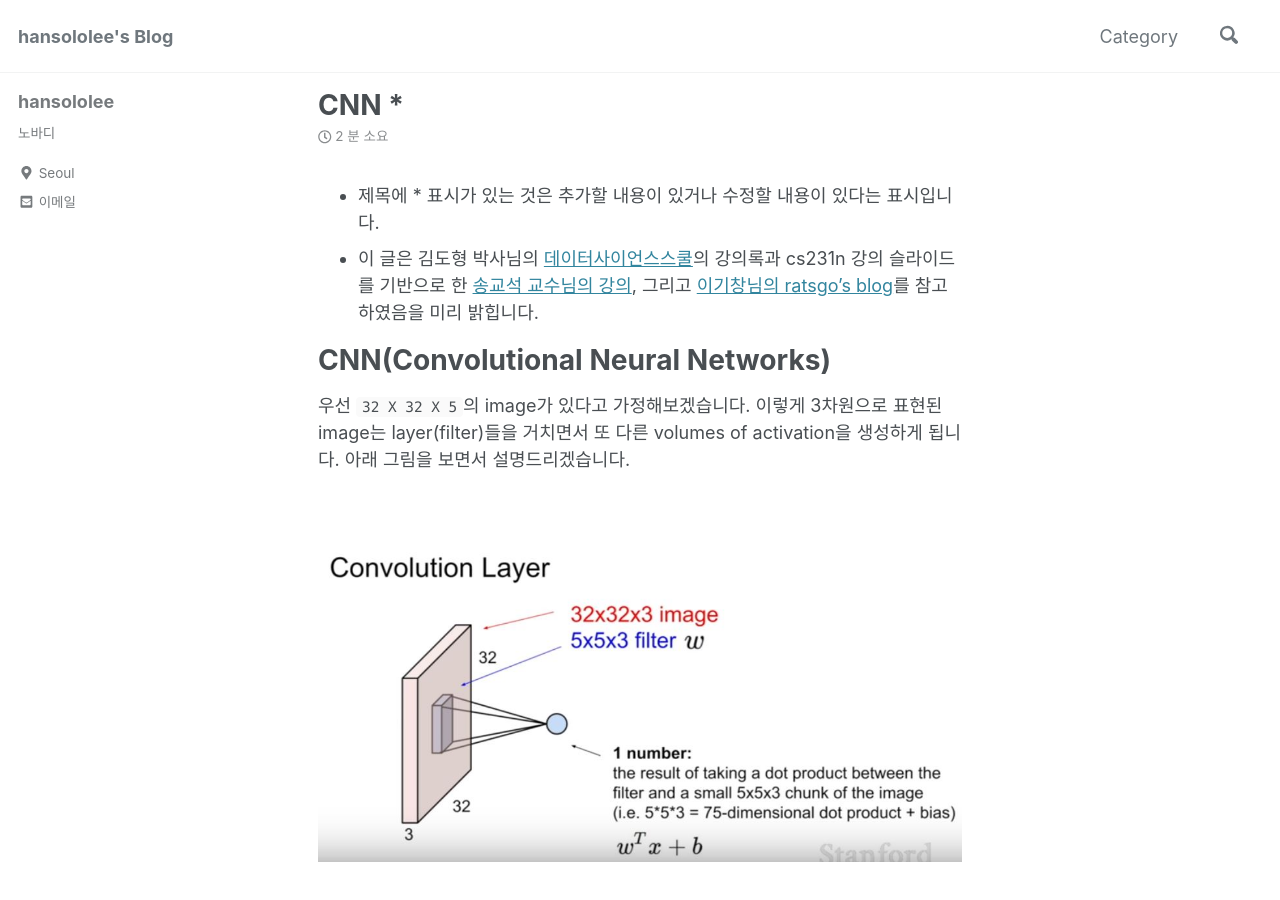
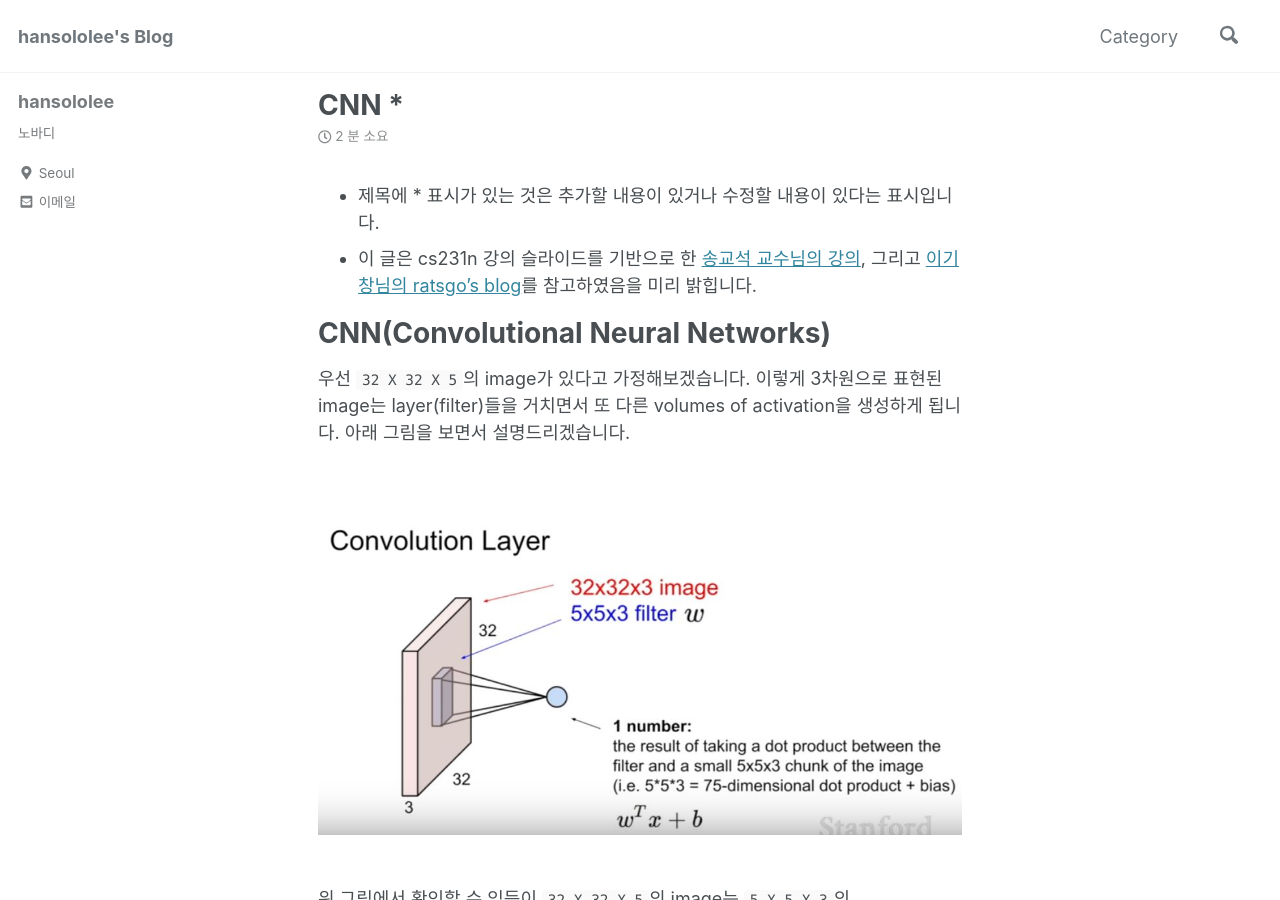
Before and after one commit to arisongha/hansololee.github.io, a Jekyll site: the page built from _posts/2019-01-27-cnn.md, in a window 1280 px wide and 900 px high. Built offline with Jekyll 4.4.1, drawn with Linux system fonts in a browser that asks for light colours; cached includes are drawn as plain includes; nearby versions of some CDN libraries; formulas are drawn with MathJax 3.

Commit message:
Update 2019-01-27-cnn.md

```diff
--- a/_posts/2019-01-27-cnn.md
+++ b/_posts/2019-01-27-cnn.md
@@ -8,7 +8,7 @@ categories:
 ---
 
 - 제목에 * 표시가 있는 것은 추가할 내용이 있거나 수정할 내용이 있다는 표시입니다.
-- 이 글은 김도형 박사님의 <a href="https://datascienceschool.net/">데이터사이언스스쿨</a>의 강의록과 cs231n 강의 슬라이드를 기반으로 한 <a href="https://www.youtube.com/watch?v=2ngo9-YCxzY&list=PL1Kb3QTCLIVtyOuMgyVgT-OeW0PYXl3j5&index=9">송교석 교수님의 강의</a>, 그리고 <a href="https://ratsgo.github.io/">이기창님의 ratsgo's blog</a>를 참고하였음을 미리 밝힙니다.
+- 이 글은 cs231n 강의 슬라이드를 기반으로 한 <a href="https://www.youtube.com/watch?v=2ngo9-YCxzY&list=PL1Kb3QTCLIVtyOuMgyVgT-OeW0PYXl3j5&index=9">송교석 교수님의 강의</a>, 그리고 <a href="https://ratsgo.github.io/">이기창님의 ratsgo's blog</a>를 참고하였음을 미리 밝힙니다.
 
 
 # CNN(Convolutional Neural Networks)
```
